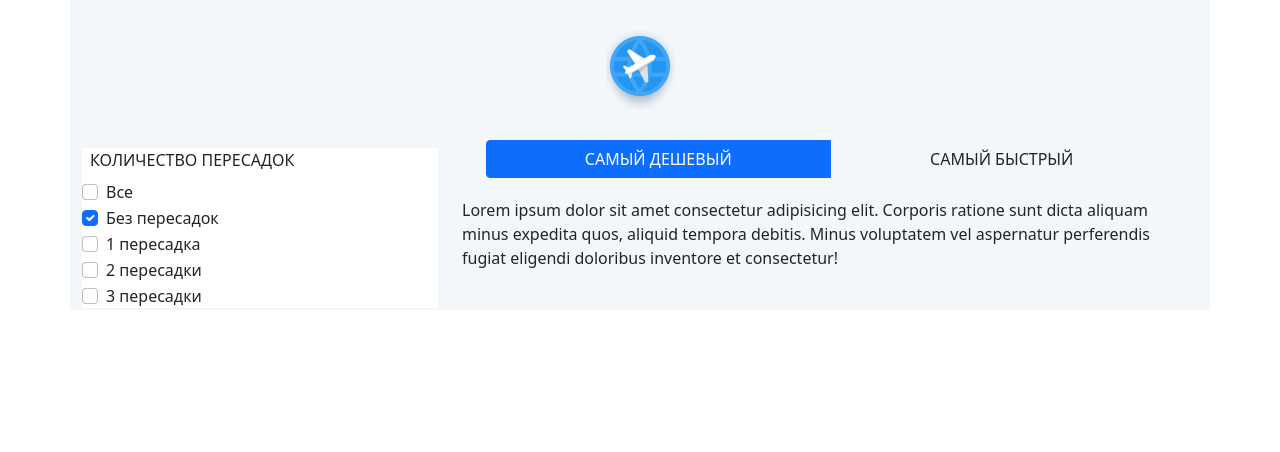
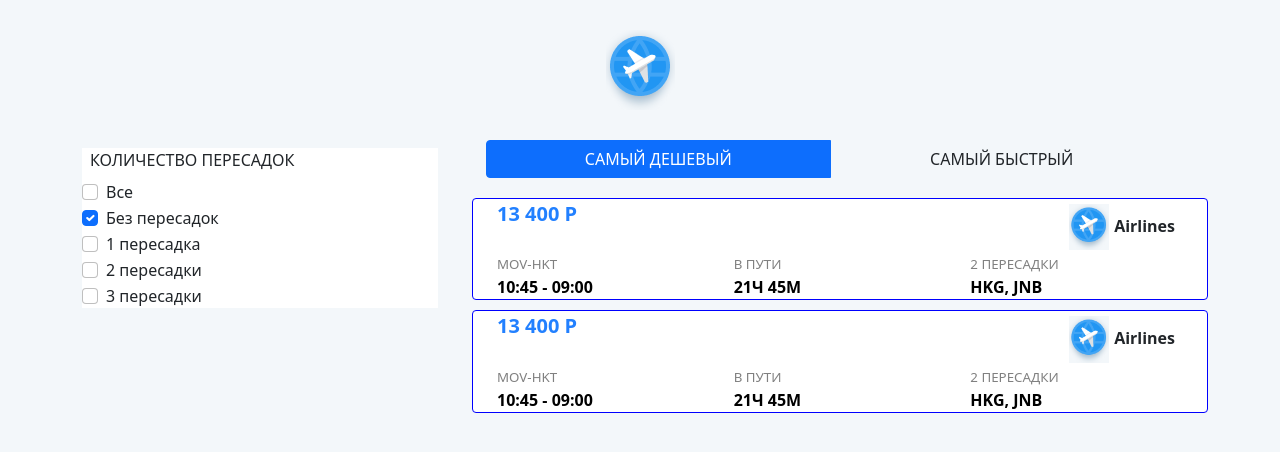
Before and after one commit to LLPeterX/hexlet-aviasales, a React (Create React App) app: page / in a window 1280 px wide. Shown: the top 452 px of the page. Built offline with nearby package versions, Linux system fonts and the light colour scheme.

Commit message:
Ticket & TicketItem

```diff
--- a/src/App.css
+++ b/src/App.css
@@ -1,3 +1,7 @@
+body {
+  background-color: #F3F7FA;
+}
+
 .header {
   /* border: 1px solid blue; */
   display: flex;
--- a/src/App.tsx
+++ b/src/App.tsx
@@ -5,6 +5,7 @@ import './App.css'
 //import './components/header.css'
 import TransferSelector from './components/TransferSelector';
 import ITransferFilter from './types/transferFilter';
+import Ticket from './components/Ticket';
 
 
 const initialTransfersState: ITransferFilter = {
@@ -83,7 +84,10 @@ function App() {
 
           />
 
-          Lorem ipsum dolor sit amet consectetur adipisicing elit. Corporis ratione sunt dicta aliquam minus expedita quos, aliquid tempora debitis. Minus voluptatem vel aspernatur perferendis fugiat eligendi doloribus inventore et consectetur!
+          <div>
+            <Ticket />
+            <Ticket />
+          </div>
         </div>
       </div>
     </div>
--- /dev/null
+++ b/src/components/Ticket.tsx
@@ -0,0 +1,40 @@
+import React from 'react'
+import logo from '../assets/logo.png'
+import './ticket.css';
+import TicketItem from './TicketItem';
+
+export default function Ticket(): JSX.Element {
+  return (
+    <div className="container ticket">
+      <div className="row">
+        <div className="col">
+          <div className="price">
+            13 400 P
+          </div>
+        </div>
+        <div className="col airlines">
+          <img src={logo} alt="logo" className="img" />
+          Airlines
+        </div>
+      </div>
+
+      {/* cycle */}
+      <div className="row">
+        <div className="col">
+          <TicketItem title="MOV-HKT" content="10:45 - 09:00" />
+        </div>
+        <div className="col">
+          <TicketItem title="в пути" content="21ч 45м" />
+        </div>
+        <div className="col">
+          <TicketItem title="2 пересадки" content="HKG, JNB" />
+        </div>
+      </div>
+
+
+
+
+
+    </div >
+  )
+}
--- /dev/null
+++ b/src/components/TicketItem.tsx
@@ -0,0 +1,16 @@
+import React from 'react'
+import './ticketItem.css'
+
+interface IProps {
+  title: string,
+  content: string
+}
+
+export default function TicketItem({ title, content }: IProps): JSX.Element {
+  return (
+    <div className="item">
+      <div className="title">{title}</div>
+      <div className="content">{content}</div>
+    </div>
+  )
+}
--- a/src/components/TransferSelector.tsx
+++ b/src/components/TransferSelector.tsx
@@ -1,4 +1,4 @@
-import React, { useState } from 'react'
+import React from 'react'
 import './transferSelector.css'
 import ITransferFilter from '../types/transferFilter'
 
--- /dev/null
+++ b/src/components/ticket.css
@@ -0,0 +1,24 @@
+.ticket {
+  background-color: white;
+  border: 1px solid blue;
+  border-radius: 4px;
+  margin: 10px;
+}
+
+.airlines {
+  text-align: right;
+  font-weight: bold;
+  padding-right: 20px;
+}
+
+.img {
+  width: 40px;
+  height: auto;
+  margin: 5px;
+}
+
+.price {
+  font-size: 20px;
+  color: #2280FF;
+  font-weight: bold;
+}
--- /dev/null
+++ b/src/components/ticketItem.css
@@ -0,0 +1,17 @@
+.item {
+  display: flex;
+  flex-direction: column;
+}
+
+.title {
+  color: gray;
+  text-transform: uppercase;
+  font-size: 10pt;
+}
+
+.content {
+  color: black;
+  text-transform: uppercase;
+  font-size: 12pt;
+  font-weight: bold;
+}
--- a/src/components/transferSelector.css
+++ b/src/components/transferSelector.css
@@ -8,4 +8,5 @@
 
 .form-transfer {
   background-color: white;
+  border-color: #E5E9EC;
 }
```
